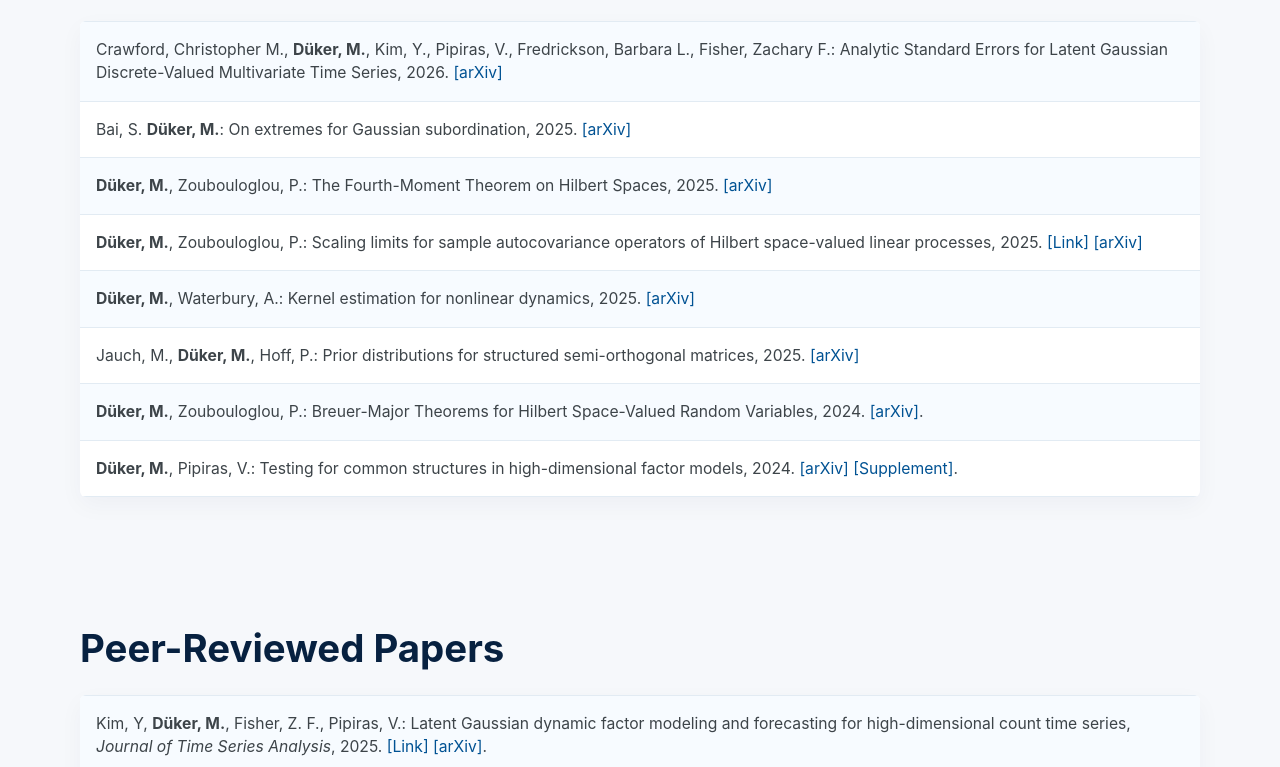
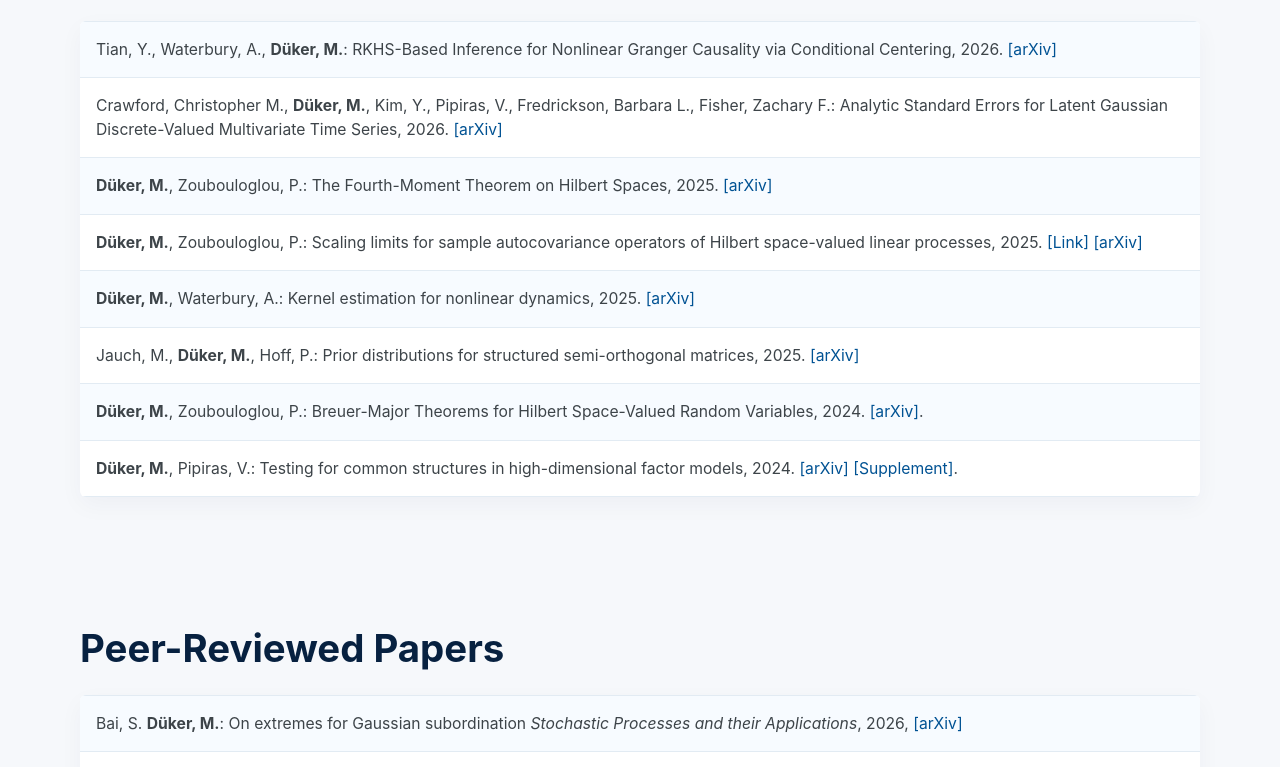
Before and after one commit to mariedueker/mariedueker.github.io, a plain HTML site: page publications.html in a window 1280 px wide. Shown: the part 539-1306 px from the top of the page. Drawn offline with nearby package versions, Linux system fonts and the light colour scheme; some icons are missing; a web font is replaced by a local one.

Commit message:
Update publications.html

```diff
--- a/publications.html
+++ b/publications.html
@@ -44,8 +44,8 @@
         <section class="page-section">
             <h2 class="mb-4">Preprints</h2>
             <table class="table table-bordered publication-table">
+                <tr><td>Tian, Y., Waterbury, A., <b>Düker, M.</b>: RKHS-Based Inference for Nonlinear Granger Causality via Conditional Centering, 2026. <a href="https://arxiv.org/abs/2609.22007" target="_blank">[arXiv]</a></td></tr>
                 <tr><td>Crawford, Christopher M., <b>Düker, M.</b>, Kim, Y., Pipiras, V., Fredrickson, Barbara L., Fisher, Zachary F.: Analytic Standard Errors for Latent Gaussian Discrete-Valued Multivariate Time Series, 2026. <a href="https://arxiv.org/abs/2607.02732" target="_blank">[arXiv]</a></td></tr>
-                <tr><td>Bai, S. <b>Düker, M.</b>: On extremes for Gaussian subordination, 2025. <a href="https://arxiv.org/abs/2510.10578" target="_blank">[arXiv]</a></td></tr>
                 <tr><td><b>Düker, M.</b>, Zoubouloglou, P.: The Fourth-Moment Theorem on Hilbert Spaces, 2025. <a href="https://arxiv.org/abs/2509.20342" target="_blank">[arXiv]</a></td></tr>
                 <tr><td><b>Düker, M.</b>, Zoubouloglou, P.: Scaling limits for sample autocovariance operators of Hilbert space-valued linear processes, 2025. <a href="acf_Hilbert.pdf" target="_blank">[Link]</a> <a href="https://arxiv.org/abs/2506.17168" target="_blank">[arXiv]</a></td></tr>
                 <tr><td><b>Düker, M.</b>, Waterbury, A.: Kernel estimation for nonlinear dynamics, 2025. <a href="https://arxiv.org/abs/2502.18634" target="_blank">[arXiv]</a></td></tr>
@@ -58,6 +58,7 @@
         <section class="page-section">
             <h2 class="mb-4">Peer-Reviewed Papers</h2>
             <table class="table table-bordered publication-table">
+                <tr><td>Bai, S. <b>Düker, M.</b>: On extremes for Gaussian subordination <i>Stochastic Processes and their Applications</i>, 2026, <a href="https://arxiv.org/abs/2510.10578" target="_blank">[arXiv]</a></td></tr>
                 <tr><td>Kim, Y, <b>Düker, M.</b>, Fisher, Z. F., Pipiras, V.: Latent Gaussian dynamic factor modeling and forecasting for high-dimensional count time series, <i>Journal of Time Series Analysis</i>, 2025. <a href="https://onlinelibrary.wiley.com/doi/10.1111/jtsa.70016" target="_blank">[Link]</a> <a href="https://arxiv.org/abs/2307.10454" target="_blank">[arXiv]</a>.</td></tr>
                 <tr><td>Betken, A., <b>Düker, M.</b>: Higher order approximation for constructing confidence intervals in time series, <i>Econometric Theory</i>, 2025. <a href="https://www.cambridge.org/core/journals/econometric-theory/article/higherorder-approximation-for-uncertainty-quantification-in-timeseries-analysis/9EE2D98913A95CEDA526C9DE751BDC01" target="_blank">[Link]</a> <a href="https://arxiv.org/abs/2211.01108" target="_blank">[arXiv]</a>.</td></tr>
                 <tr><td><b>Düker, M.</b>, Matteson, D., Tsay, R., Wilms, I.: Vector AutoRegressive Moving Average Models: A Review, <i>WIREs Computational Statistics</i>, 2025. <a href="https://arxiv.org/abs/2406.19702" target="_blank">[arXiv]</a>.</td></tr>
```
